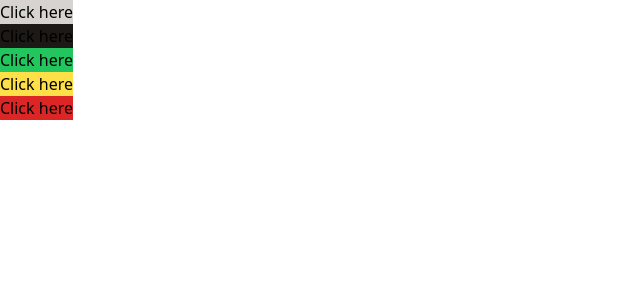
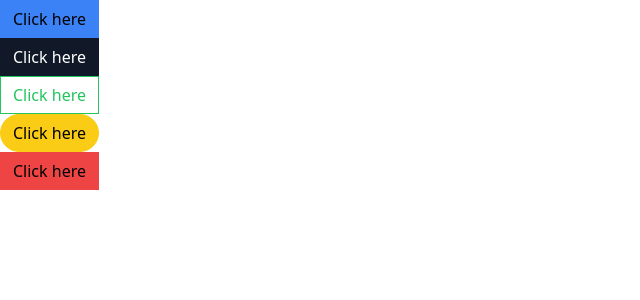
Before and after one commit to roesnera/ReactCourse, a React (Vite) app in the folder comps/: page / in a window 1280 px wide. Shown: the top 300 px of the page, without its empty margins (0-640 px from the left). Built offline with nearby package versions, Linux system fonts and the light colour scheme.

Commit message:
styles buttons with classnames lib

```diff
--- a/comps/src/App.jsx
+++ b/comps/src/App.jsx
@@ -13,10 +13,10 @@ function App() {
         <Button secondary>Click here</Button>
       </div>
       <div>
-        <Button success>Click here</Button>
+        <Button success outline>Click here</Button>
       </div>
       <div>
-        <Button warning>Click here</Button>
+        <Button warning rounded>Click here</Button>
       </div>
       <div>
         <Button danger>Click here</Button>
--- a/comps/src/components/Button/Button.jsx
+++ b/comps/src/components/Button/Button.jsx
@@ -13,37 +13,19 @@ export default function Button({
   rounded
 }) {
 
-  // const styles = [];
-  // let color = "";
-
-  // if(primary){
-  //   color = "-stone-300";
-  //   styles.push("bg"+color);
-  // } else if(secondary){
-  //   color = "-stone-900";
-  //   styles.push("bg"+color);
-  // } else if(success){
-  //   color = "-green-500";
-  //   styles.push("bg"+color);
-  // } else if(warning){
-  //   color = "-yellow-300";
-  //   styles.push("bg"+color);
-  // } else if(danger){
-  //   color = "-red-600";
-  //   styles.push("bg"+color);
-  // }
-
-
-
-  // const finalStyle = styles.join(" ");
-  // console.log(finalStyle);
-
-  const finalStyle = classNames({
-    'bg-stone-300': primary,
-    'bg-stone-900': secondary,
-    'bg-green-500': success,
-    'bg-yellow-300': warning,
-    'bg-red-600':danger
+  const finalStyle = classNames('px-3 py-1.5 border',{
+    'border-blue-500 bg-blue-500 text-black': primary,
+    'border-gray-900 bg-gray-900 text-white': secondary,
+    'border-green-500 bg-green-500 text-black': success,
+    'border-yellow-400 bg-yellow-400 text-black': warning,
+    'border-red-500 bg-red-500 text-black':danger,
+    'bg-white': outline,
+    'rounded-full': rounded,
+    'text-blue-500': outline && primary,
+    'text-gray-500': outline && secondary,
+    'text-green-500': outline && success,
+    'text-yellow-500': outline && warning,
+    'text-red-500': outline && danger,
   });
 
   return <button className={finalStyle}>{children}</button>
```
